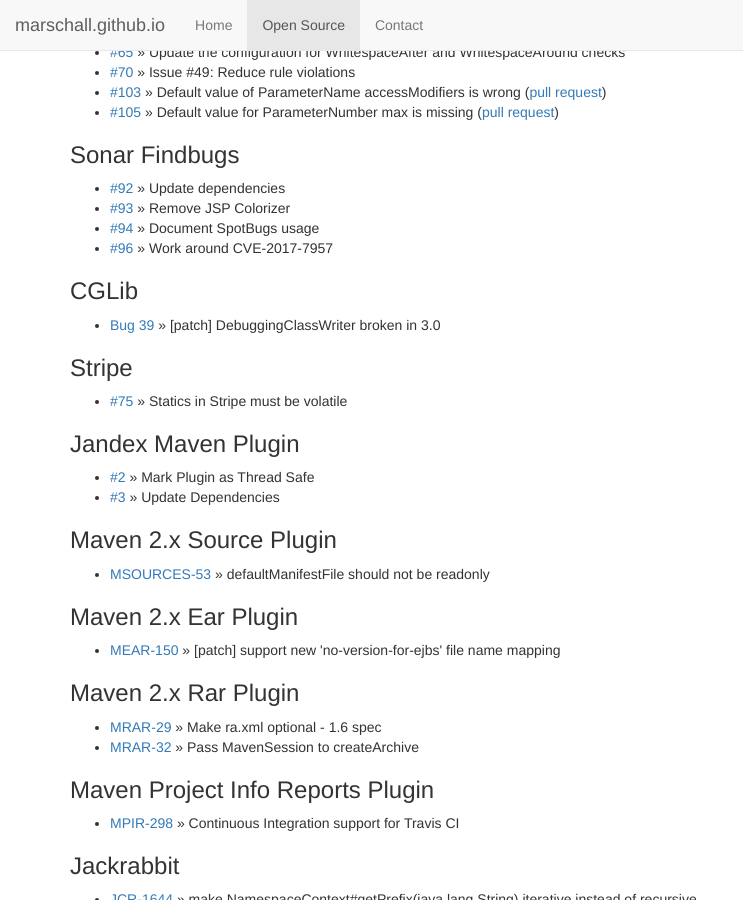
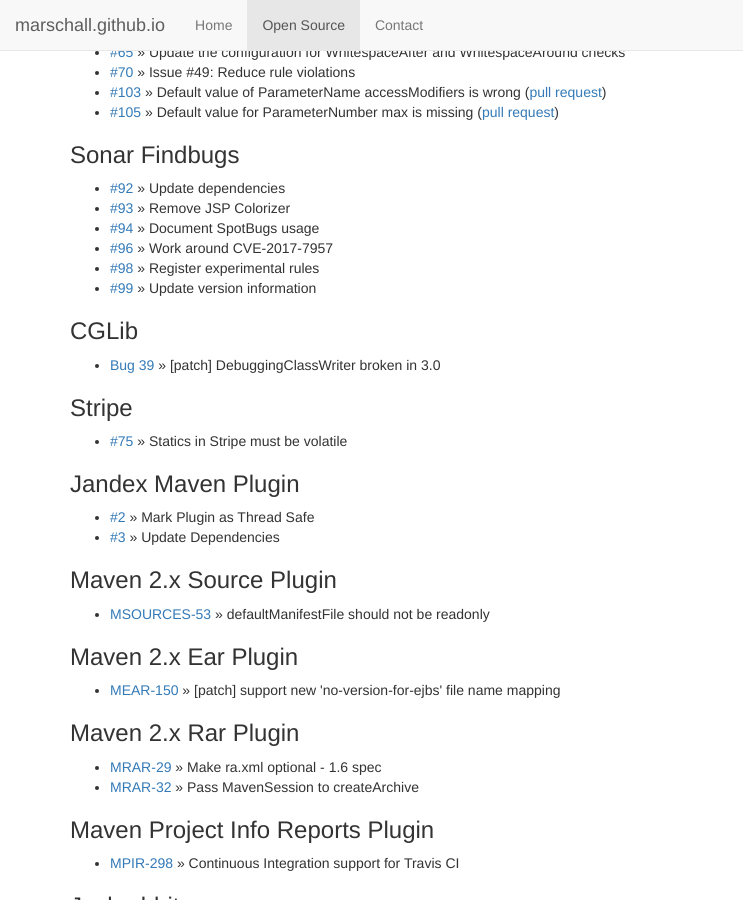
Before and after one commit to marschall/marschall.github.com, a Jekyll site: the page built from open-source.html, in a window 1280 px wide and 900 px high, scrolled down 5115 px. Shown: the whole window, without its empty margins (0-743 px from the left). Built offline with Jekyll 4.4.1, drawn with Linux system fonts in a browser that asks for light colours.

Commit message:
add more sonar spotbugs

```diff
--- a/open-source.html
+++ b/open-source.html
@@ -315,6 +315,8 @@
   <li><a href="https://github.com/SonarQubeCommunity/sonar-findbugs/pull/93">#93</a> &raquo; Remove JSP Colorizer</li>
   <li><a href="https://github.com/SonarQubeCommunity/sonar-findbugs/pull/94">#94</a> &raquo; Document SpotBugs usage</li>
   <li><a href="https://github.com/SonarQubeCommunity/sonar-findbugs/pull/96">#96</a> &raquo; Work around CVE-2017-7957</li>
+  <li><a href="https://github.com/SonarQubeCommunity/sonar-findbugs/pull/98">#98</a> &raquo; Register experimental rules</li>
+  <li><a href="https://github.com/SonarQubeCommunity/sonar-findbugs/pull/99">#99</a> &raquo; Update version information</li>
 </ul>
 <h3>CGLib</h3>
 <ul>
```
